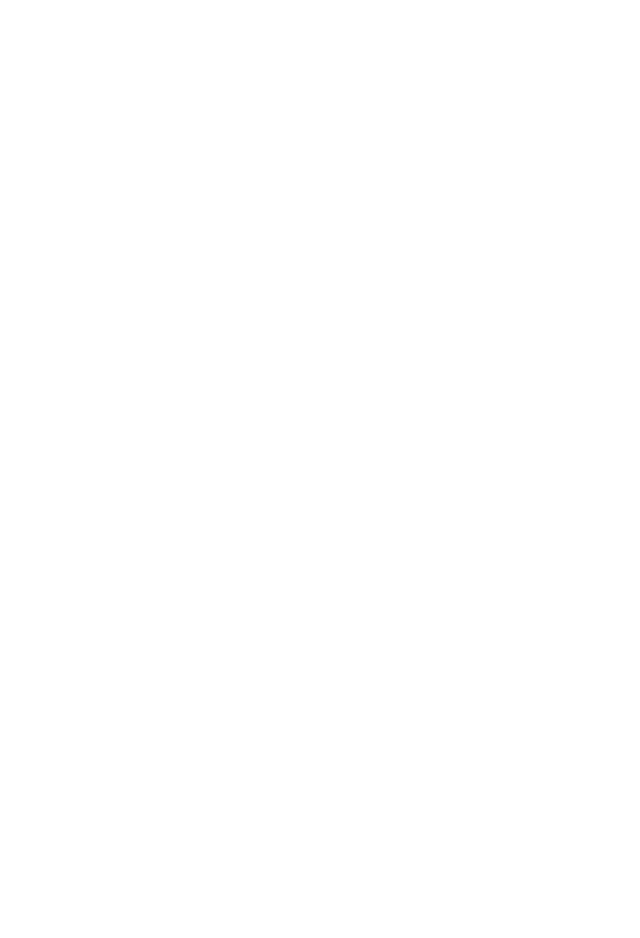
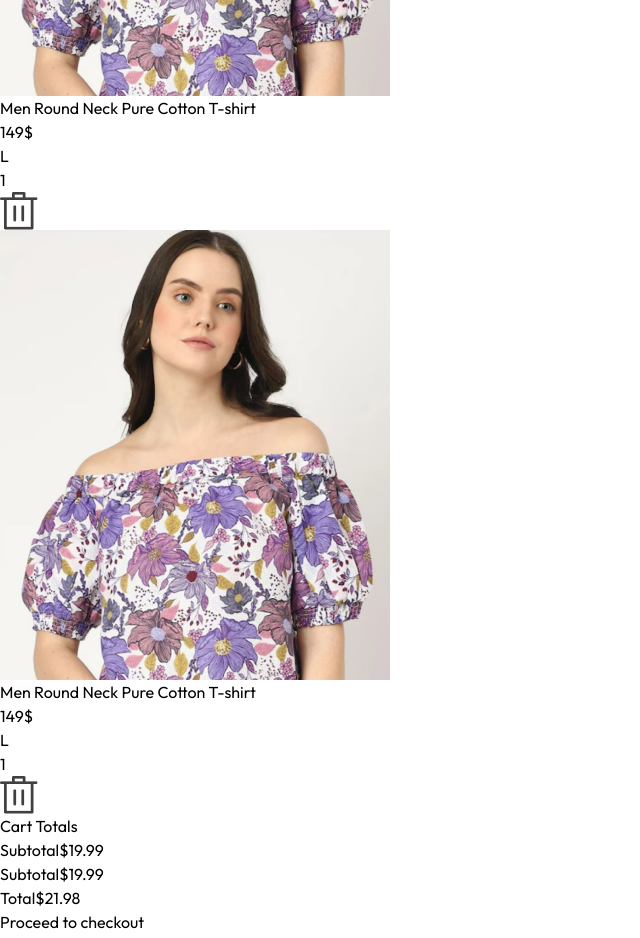
Before and after one commit to phuongnguyenlaaithe/project-web-IT4409, a React (Vite) app in the folder client/: page /cart in a window 1280 px wide. Shown: the part 900-1838 px from the top of the page, without its empty margins (0-640 px from the left). Before the commit the page ends 882 px from the top, so only its background shows below. Built offline with nearby package versions, Linux system fonts and the light colour scheme.

Commit message:
create cart page

```diff
--- a/client/src/pages/Cart.jsx
+++ b/client/src/pages/Cart.jsx
@@ -1,10 +1,115 @@
+import { assets } from '../assets/assets';
 
 const Cart = () => {
   return (
-    <div>
+    <div class="h-screen py-8 border-t mb-96">
+      <div class="container">
+        <div className="flex gap-2 justify-start items-center">
+          <h1 class="text-2xl font-semibold">
+            <span className="font-normal text-gray-700">Your</span> Cart
+          </h1>
+          <div className="w-12 rounded h-[3px] mt-2 bg-gray-500"></div>
+        </div>
+        <div class="flex flex-col md:flex-row gap-4 border-t mt-8">
+          <div class="w-full">
+            <div class="bg-white rounded-lgp-6 mb-4">
+              <div className="border-b flex justify-between items-center">
+                <div class="py-4">
+                  <div class="flex gap-4 items-center">
+                    <img class="h-[130px] w-[110px] rounded" src={assets.p_img1} alt="Product image" />
+                    <div className="flex flex-col gap-2">
+                      <span class="text-md 2xl:text-[22px] font-normal">Men Round Neck Pure Cotton T-shirt</span>
+                      <div className="flex items-center gap-8">
+                        <p className="text-md">149$</p>
+                        <div className="flex justify-center items-center h-8 w-8 bg-gray-50 border-gray-300 border rounded">
+                          L
+                        </div>
+                      </div>
+                    </div>
+                  </div>
+                </div>
 
+                <div class="py-4">
+                  <input
+                    type="number"
+                    id="number-input"
+                    aria-describedby="helper-text-explanation"
+                    class="bg-white w-20 py-2 px-2.5 text-sm border border-gray-300 text-gray-900 rounded focus:ring-blue-500 focus:border-blue-500 block dark:bg-gray-700 dark:border-gray-600 dark:placeholder-gray-400 dark:text-white dark:focus:ring-blue-500 dark:focus:border-blue-500"
+                    placeholder="1"
+                    value={1}
+                    required
+                  />
+                </div>
+
+                <div>
+                  <img class="h-5 cursor-pointer w-5 rounded" src={assets.bin_icon} alt="Product image" />
+                </div>
+              </div>
+
+              <div className="border-b flex justify-between items-center">
+                <div class="py-4">
+                  <div class="flex gap-4 items-center">
+                    <img class="h-[130px] w-[110px] rounded" src={assets.p_img1} alt="Product image" />
+                    <div className="flex flex-col gap-2">
+                      <span class="text-md 2xl:text-[22px] font-normal">Men Round Neck Pure Cotton T-shirt</span>
+                      <div className="flex items-center gap-8">
+                        <p className="text-md">149$</p>
+                        <div className="flex justify-center items-center h-8 w-8 bg-gray-50 border-gray-300 border rounded">
+                          L
+                        </div>
+                      </div>
+                    </div>
+                  </div>
+                </div>
+
+                <div class="py-4">
+                  <input
+                    type="number"
+                    id="number-input"
+                    aria-describedby="helper-text-explanation"
+                    class="bg-white w-20 py-2 px-2.5 text-sm border border-gray-300 text-gray-900 rounded focus:ring-blue-500 focus:border-blue-500 block dark:bg-gray-700 dark:border-gray-600 dark:placeholder-gray-400 dark:text-white dark:focus:ring-blue-500 dark:focus:border-blue-500"
+                    placeholder="1"
+                    value={1}
+                    required
+                  />
+                </div>
+
+                <div>
+                  <img class="h-5 cursor-pointer w-5 rounded" src={assets.bin_icon} alt="Product image" />
+                </div>
+              </div>
+            </div>
+          </div>
+        </div>
+        <div className="w-full flex justify-end">
+          <div class="w-96">
+            <div class="rounded-lg p-6">
+              <div className="flex mb-6 gap-2 justify-start items-center">
+                <h1 class="text-2xl font-semibold">
+                  <span className="font-normal text-gray-700">Cart</span> Totals
+                </h1>
+                <div className="w-12 rounded h-[2px] mt-1 bg-gray-500"></div>
+              </div>
+              <div class="flex justify-between border-b pb-4">
+                <span className='text-sm'>Subtotal</span>
+                <span className='text-sm'>$19.99</span>
+              </div>
+              <div class="flex justify-between border-b py-4">
+                <span className='text-sm'>Subtotal</span>
+                <span className='text-sm'>$19.99</span>
+              </div>
+
+              <div class="flex justify-between my-4">
+                <span class="font-semibold">Total</span>
+                <span class="font-semibold">$21.98</span>
+              </div>
+              <button class="bg-black text-white py-2 px-4 rounded-lg mt-4 w-full">Proceed to checkout</button>
+            </div>
+          </div>
+        </div>
+      </div>
     </div>
-  )
-}
+  );
+};
 
-export default Cart
+export default Cart;
```
Also changed, not shown: client/src/pages/Product.jsx (line endings or trailing spaces).
